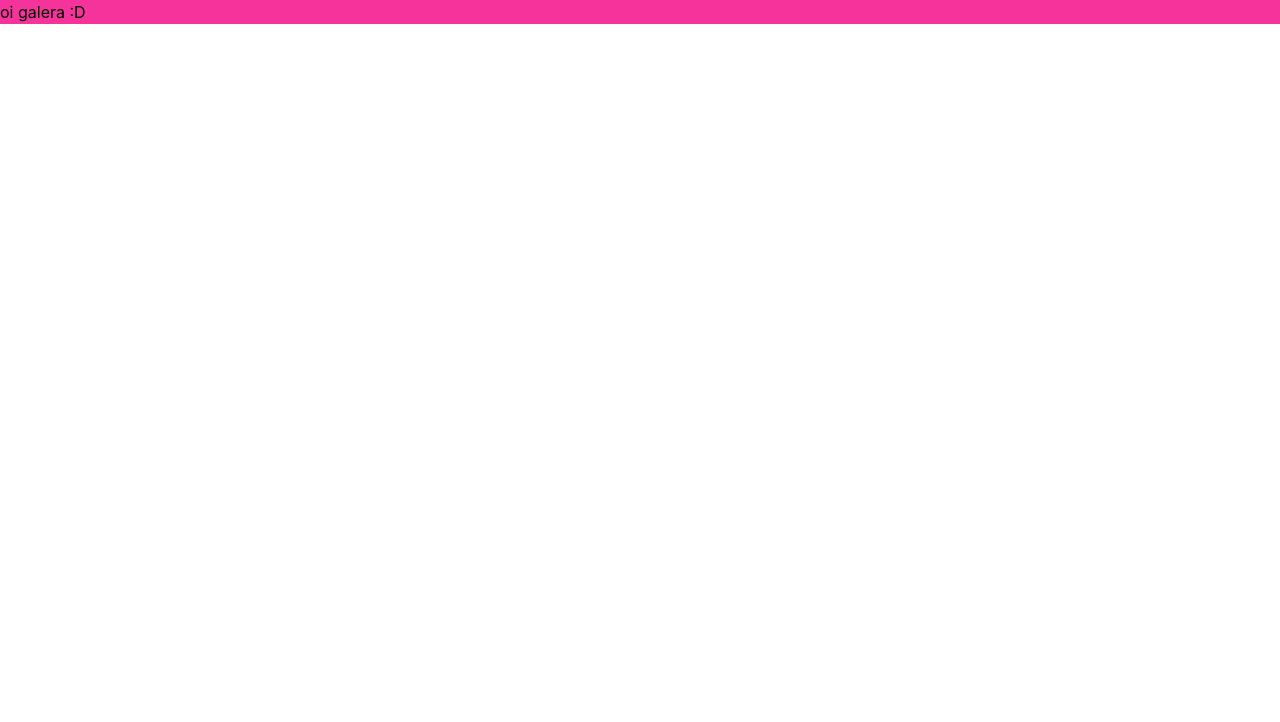
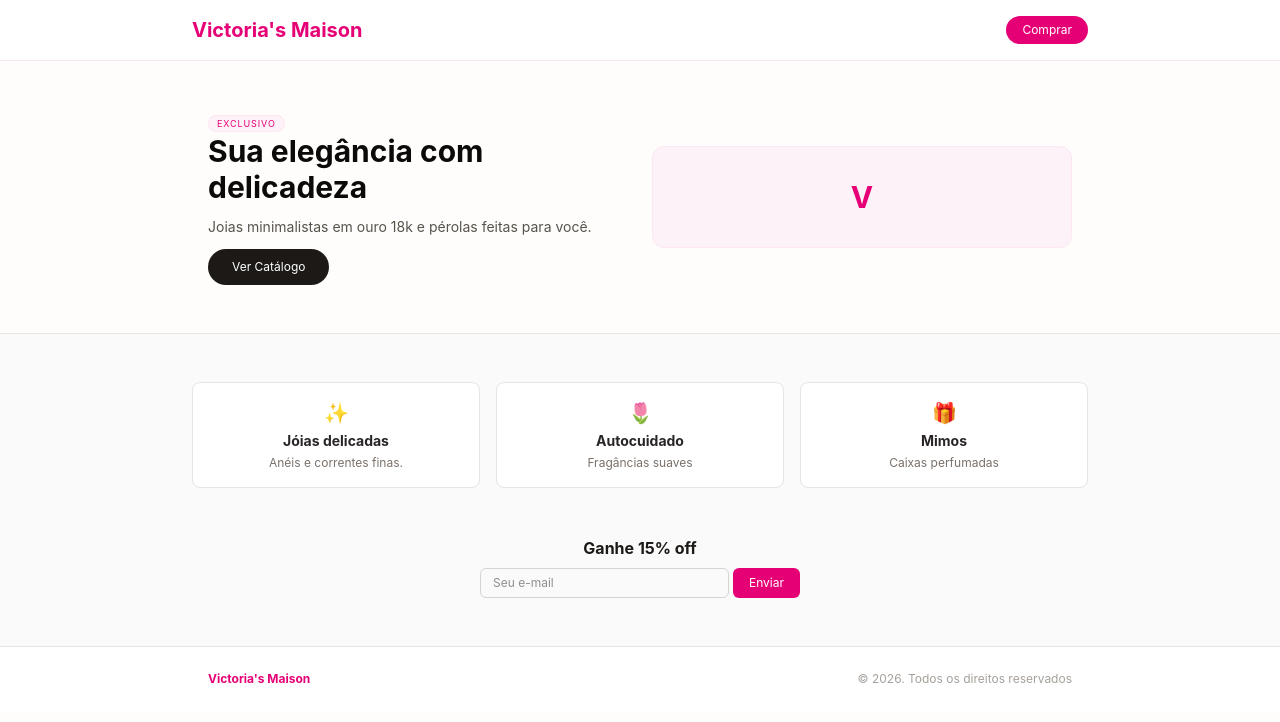
Before and after one commit to PotiCode-Trainee-2026/tailwind-challenge-VictoriaRebelo06, a website built with Vite: page index.html in a window 1280 px wide. Built offline with nearby package versions, Linux system fonts and the light colour scheme.

Commit message:
Add files via upload

```diff
--- a/index.html
+++ b/index.html
@@ -1,13 +1,69 @@
-<!doctype html>
+<!DOCTYPE html>
 <html lang="en">
-  <head>
-    <meta charset="UTF-8" />
-    <link rel="icon" type="image/svg+xml" href="/favicon.svg" />
-    <meta name="viewport" content="width=device-width, initial-scale=1.0" />
-    <title>tailwindtemplate</title>
-  </head>
-  <body>
-    <div class="bg-pink-500">oi galera :D</div>
-  </body>
-  <script type="module" src="./src/main.js"></script>
+<head>
+    <meta charset="UTF-8">
+    <meta name="viewport" content="width=device-width, initial-scale=1.0">
+    <title>Document</title>
+    <script src="https://cdn.jsdelivr.net/npm/@tailwindcss/browser@4"></script>
+</head>
+<body class="bg-[#FFFDFB] text-stone-800 antialiased">
+
+    <header class="bg-white border-b border-pink-100 p-4 sticky top-0 z-50">
+      <div class="max-w-4xl mx-auto flex justify-between items-center">
+         <span class="text-xl font-bold text-pink-600">Victoria's Maison</span>
+         <a href="#produtos" class="bg-pink-600 text-white text-xs px-4 py-1.5 rounded-full hover:bg-pink-500 transition-all">Comprar</a>
+     </div>
+    </header>
+<section class="max-w-4xl mx-auto px-4 py-12 grid grid-cols-1 md:grid-cols-2 gap-6 items-center">
+     <div class="text-center md:text-left space-y-3">
+         <span class="text-[9px] uppercase tracking-widest bg-pink-50 text-pink-600 px-2 py-0.5 rounded-full border border-pink-100">Exclusivo</span>
+         <h1 class="text-3xl font-bold text-stone-950">Sua elegância com delicadeza</h1>
+         <p class="text-stone-600 text-sm">Joias minimalistas em ouro 18k e pérolas feitas para você.</p>
+         <a href="#produtos" class="inline-block bg-stone-900 text-white text-xs px-6 py-2.5 rounded-full hover:bg-stone-800 transition-all">Ver Catálogo</a>
+     </div>
+    <div class="bg-pink-50 rounded-xl p-8 border border-pink-100 text-center font-bold text-pink-600 text-3xl">
+      V
+    </div>
+</section>
+
+<section id="produtos" class="bg-zinc-50 border-y border-stone-200 py-12 px-4">
+    <div class="max-w-4xl mx-auto space-y-12">
+
+     <div class="grid grid-cols-1 md:grid-cols-3 gap-4">
+       <div class="bg-white p-4 rounded-lg border border-stone-200 text-center">
+         <span class="text-xl">✨</span>
+         <h3 class="font-bold text-sm mt-1">Jóias delicadas</h3>
+         <p class="text-stone-500 text-xs mt-1">Anéis e correntes finas.</p>
+       </div>
+       <div class="bg-white p-4 rounded-lg border border-stone-200 text-center">
+        <span class="text-xl">🌷</span>
+        <h3 class="font-bold text-sm mt-1">Autocuidado</h3>
+        <p class="text-stone-500 text-xs mt-1">Fragâncias suaves</p>
+       </div>
+    <div class="bg-white p-4 rounded-lg border border-stone-200 text-center">
+        <span class="text-xl">🎁</span>
+        <h3 class="font-bold text-sm mt-1">Mimos</h3>
+        <p class="text-stone-500 text-xs mt-1">Caixas perfumadas</p>
+    </div>
+  </div>
+
+  <div class="max-w-xs mx-auto text-center space-y-2">
+     <h3 class="font-bold text-stone-900">Ganhe 15% off</h3>
+     <form class="flex gap-1" onsubmit="event.preventDefault(); alert('Email cadastrado com sucesso!');">
+     <input type="email" placeholder="Seu e-mail" required class="w-full px-3 py-1.5 rounded-md text-xs border border-stone-300 focus:outline-none focus:border-pink-400">
+     <button  type="submit" class="bg-pink-600 text-white text-xs px-4 rounded-md hover:bg-pink-500 transition-all">Enviar</button>
+    </form>
+   </div>
+
+   </div>
+</section>
+
+<footer class="bg-white text-stone-400 text-xs py-6">
+    <div class="max-w-4xl mx-auto px-4 flex justify-between items-center">
+    <span class="font-bold text-pink-600">Victoria's Maison</span>
+    <p>&copy; 2026. Todos os direitos reservados</p>
+    </div>
+</footer>
+
+</body>
 </html>
```
